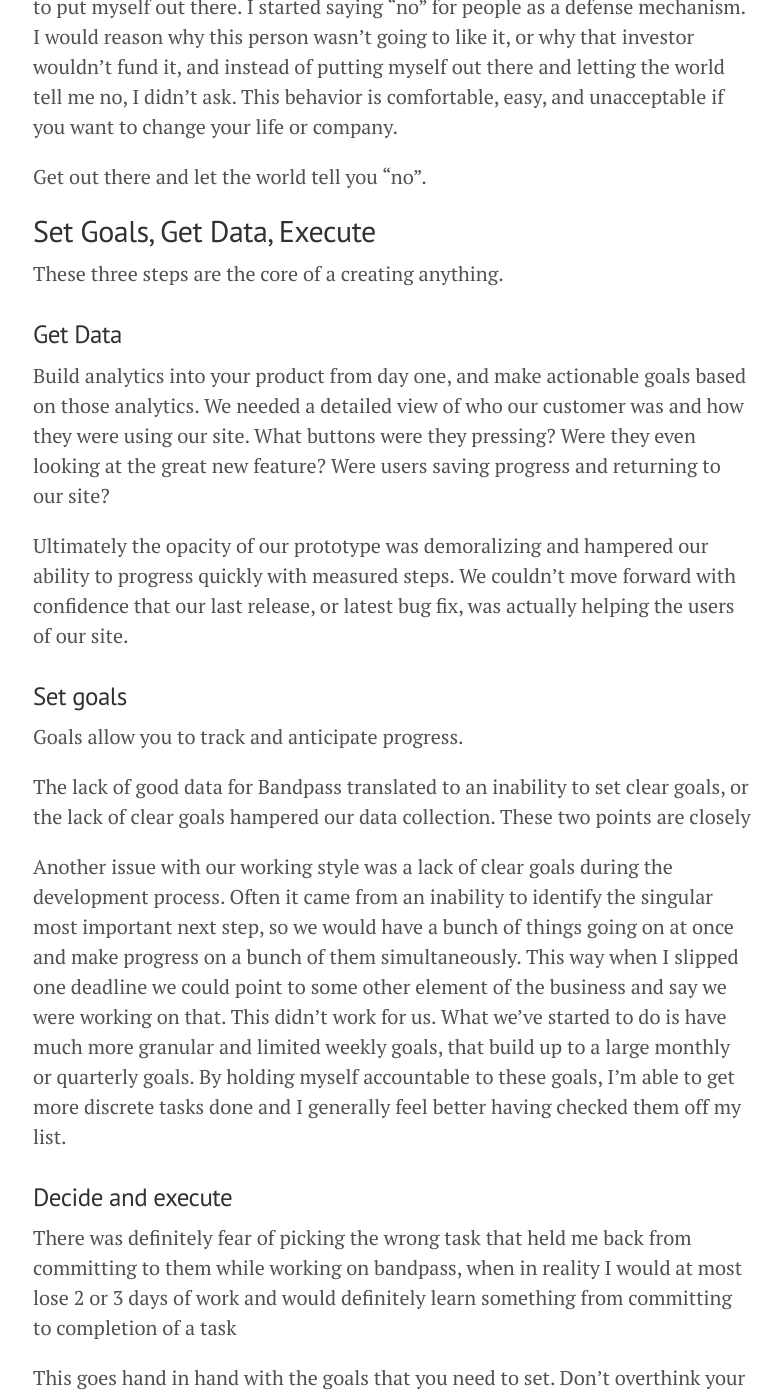
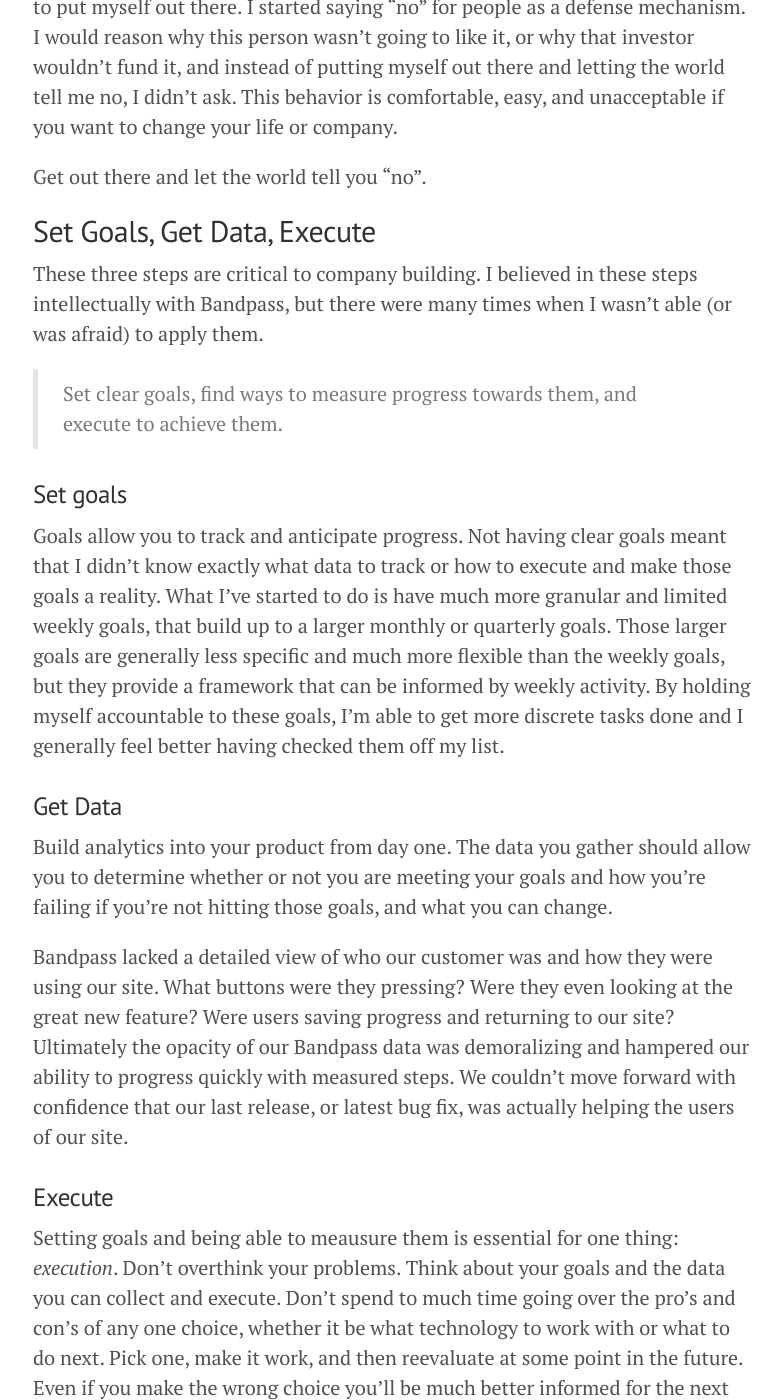
Before and after one commit to jofus101/jofus101.github.io, a Jekyll site: the page built from _posts/2014-11-06-lessons-from-a-failed-startup.md, in a window 1280 px wide and 1400 px high, scrolled down 1695 px. Shown: the whole window, without its empty margins (247-1028 px from the left). Built offline with Jekyll 4.4.1, drawn with Linux system fonts in a browser that asks for light colours; Markdown is read by kramdown in place of the engine named in the settings; some of the changed text lies outside the part shown.

Commit message:
Edits on data and execute

```diff
--- a/_posts/2014-11-06-lessons-from-a-failed-startup.md
+++ b/_posts/2014-11-06-lessons-from-a-failed-startup.md
@@ -32,7 +32,7 @@
 
 > “You don’t ask… You don’t get”
 
-Starting a company requires you to put yourself out there in many significant and often uncomfortable ways.  I don't particularly like selling, interviewing strangers in coffee shops, or pitching. Ideally, we would make an amazing product, people would recognize the genius of the idea, and sales would skyrocket.  We all know thats not how it works though.
+Starting a company requires you to put yourself out there in many significant and often uncomfortable ways.  I don't particularly like selling, interviewing strangers in coffee shops, or pitching. Ideally, I would make an amazing product, people would recognize the genius of the idea, and sales would skyrocket.  We all know that's not how it works though.
 
 You need to sell your idea (which starts to feel like yourself) to your customers, your investors, your peers, your employees, and everyone else along the way.  In the face of this constant scrutiny I found myself making excuses not to sell, not to put myself out there.  I started saying "no" for people as a defense mechanism. I would reason why this person wasn’t going to like it, or why that investor wouldn’t fund it, and instead of putting myself out there and letting the world tell me no, I didn’t ask. This behavior is comfortable, easy, and unacceptable if you want to change your life or company.
 
@@ -42,27 +42,23 @@
 Set Goals, Get Data, Execute
 ----------------------------
 
-These three steps are the core of a creating anything.
+These three steps are critical to company building. I believed in these steps intellectually with Bandpass, but there were many times when I wasn't able (or was afraid) to apply them.
 
-###Get Data
-
-Build analytics into your product from day one, and make actionable goals based on those analytics. We needed a detailed view of who our customer was and how they were using our site.  What buttons were they pressing? Were they even looking at the great new feature? Were users saving progress and returning to our site?
-
-Ultimately the opacity of our prototype was demoralizing and hampered our ability to progress quickly with measured steps. We couldn’t move forward with confidence that our last release, or latest bug fix, was actually helping the users of our site.
+>Set clear goals, find ways to measure progress towards them, and execute to achieve them.
 
 
 ###Set goals
 
-Goals allow you to track and anticipate progress.
-
-The lack of good data for Bandpass translated to an inability to set clear goals, or the lack of clear goals hampered our data collection.  These two points are closely
-
-Another issue with our working style was a lack of clear goals during the development process.  Often it came from an inability to identify the singular most important next step, so we would have a bunch of things going on at once and make progress on a bunch of them simultaneously.  This way when I slipped one deadline we could point to some other element of the business and say we were working on that.  This didn’t work for us.  What we’ve started to do is have much more granular and limited weekly goals, that build up to a large monthly or quarterly goals.  By holding myself accountable to these goals, I’m able to get more discrete tasks done and I generally feel better having checked them off my list.
+Goals allow you to track and anticipate progress. Not having clear goals meant that I didn't know exactly what data to track or how to execute and make those goals a reality. What I’ve started to do is have much more granular and limited weekly goals, that build up to a larger monthly or quarterly goals.  Those larger goals are generally less specific and much more flexible than the weekly goals, but they provide a framework that can be informed by weekly activity. By holding myself accountable to these goals, I’m able to get more discrete tasks done and I generally feel better having checked them off my list.
 
 
-###Decide and execute
+###Get Data
 
-There was definitely fear of picking the wrong task that held me back from committing to them while working on bandpass, when in reality I would at most lose 2 or 3 days of work and would definitely learn something from committing to completion of a task
+Build analytics into your product from day one. The data you gather should allow you to determine whether or not you are meeting your goals and how you're failing if you're not hitting those goals, and what you can change.
+
+Bandpass lacked a detailed view of who our customer was and how they were using our site.  What buttons were they pressing? Were they even looking at the great new feature? Were users saving progress and returning to our site? Ultimately the opacity of our Bandpass data was demoralizing and hampered our ability to progress quickly with measured steps. We couldn’t move forward with confidence that our last release, or latest bug fix, was actually helping the users of our site.
 
 
-This goes hand in hand with the goals that you need to set. Don’t overthink your problems.  Make decisions and execute based on them.  Don’t spend to much time going over the pro’s and con’s of a choice, whether it be what technology to work with or what to do next.  Pick one, make it work, and then reevaluate at some point in the future.  Once again, even if you make the wrong choice you’ll be much better informed for the next round of work.
+###Execute
+
+Setting goals and being able to meausure them is essential for one thing: *execution*. Don’t overthink your problems. Think about your goals and the data you can collect and execute.  Don’t spend to much time going over the pro’s and con’s of any one choice, whether it be what technology to work with or what to do next.  Pick one, make it work, and then reevaluate at some point in the future.  Even if you make the wrong choice you’ll be much better informed for the next round of work. As Voltaire famously said, "Don't let perfect be the enemy of good."
```
Also changed, not shown: other parts of _posts/2014-11-06-lessons-from-a-failed-startup.md (+1 -1 lines).
